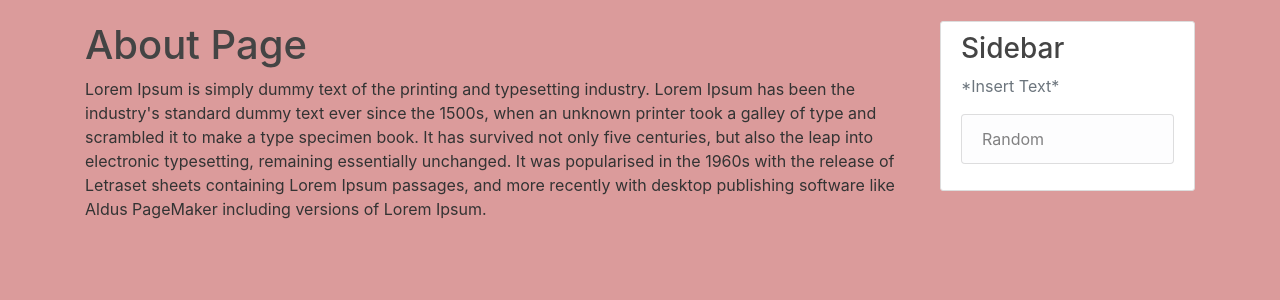
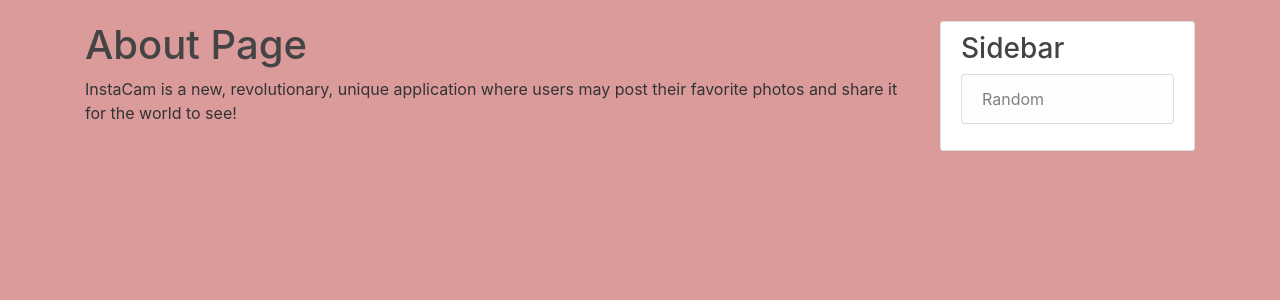
Before and after one commit to Rion5/Django_InstagramClone, a Django app: page /about/ in a window 1280 px wide. Shown: the part 59-359 px from the top of the page. Run offline with Django 3.2, Linux system fonts and the light colour scheme; some libraries are stand-ins or nearby versions.

Commit message:
Update About page text and sidebar text

```diff
--- a/templates/instagram/about.html
+++ b/templates/instagram/about.html
@@ -1,10 +1,6 @@
 {% extends 'instagram/base.html' %}
 {% block content %}
     <h1>About Page</h1>
-    <p>Lorem Ipsum is simply dummy text of the printing and typesetting industry. Lorem Ipsum has been the industry's standard dummy text ever
-    since the 1500s, when an unknown printer took a galley of type and scrambled it to make a type specimen book. It has survived not only five
-    centuries, but also the leap into electronic typesetting, remaining essentially unchanged. It was popularised in the 1960s with the release
-    of Letraset sheets containing Lorem Ipsum passages, and more recently with desktop publishing software like Aldus PageMaker including
-    versions of Lorem Ipsum.
+    <p>InstaCam is a new, revolutionary, unique application where users may post their favorite photos and share it for the world to see!
     </p>
 {% endblock content %}
--- a/templates/instagram/base.html
+++ b/templates/instagram/base.html
@@ -14,7 +14,7 @@
     <div class="col-md-3">
       <div class="content-section">
         <h3>Sidebar</h3>
-        <p class='text-muted'>*Insert Text*
+        <!-- <p class='text-muted'>*Insert Text* -->
           <ul class="list-group">
             {% for post in posts %}
             {% if forloop.first %}
```
